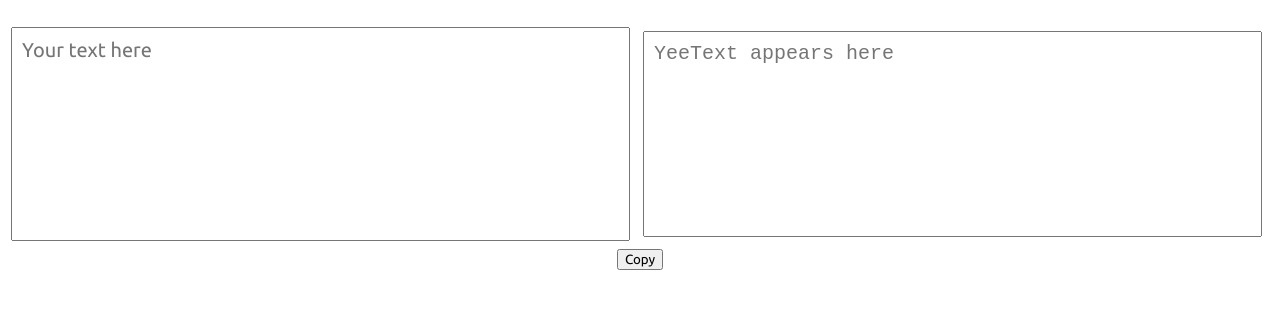
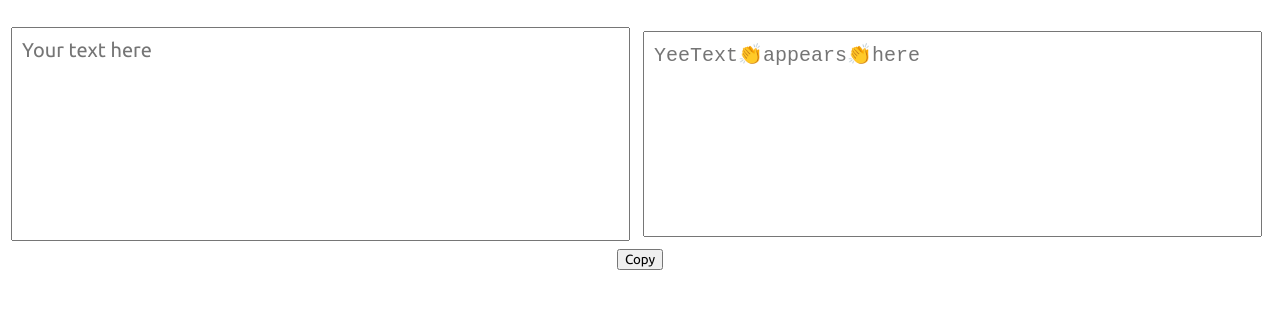
Before and after one commit to jeffbdye/YeeText, a website built with webpack: page public/index.html in a window 1280 px wide. Shown: the part 69-378 px from the top of the page. Built offline with nearby package versions, Linux system fonts and the light colour scheme.

Commit message:
Placeholder is a little more fitting

```diff
--- a/public/index.html
+++ b/public/index.html
@@ -25,7 +25,7 @@
       <textarea id="input-text" placeholder="Your text here" oninput="yeet(this.value)" id="input-text" rows="8"></textarea>
     </div>
     <div>
-      <textarea id="yeetext" placeholder="YeeText appears here" readonly rows="8"></textarea>
+      <textarea id="yeetext" placeholder="YeeText👏appears👏here" readonly rows="8"></textarea>
     </div>
   </div>
 
```
